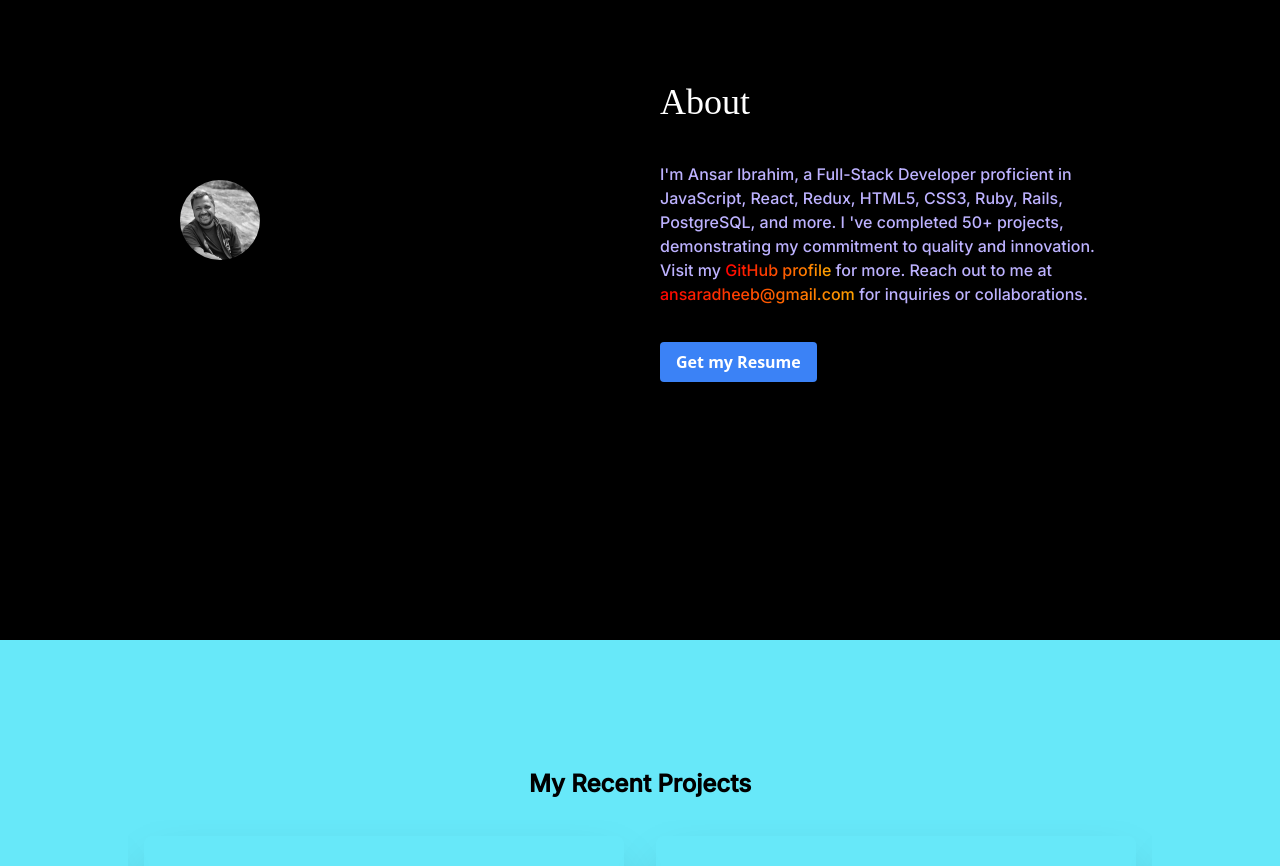
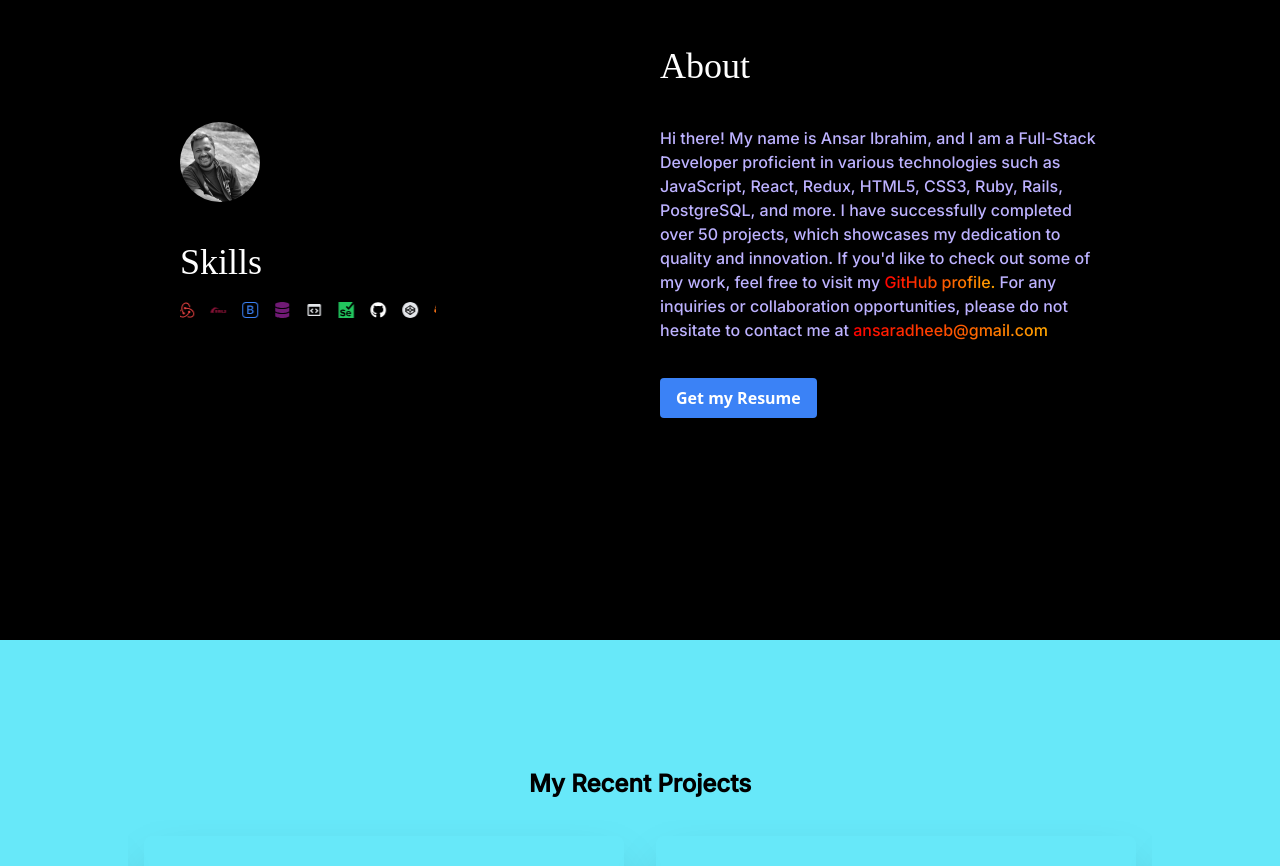
Before and after one commit to AnsarIbrahim/Ansar-Portfolio, a React (Create React App) app: page / in a window 1280 px wide. Shown: the part 960-1826 px from the top of the page. Built offline with nearby package versions, Linux system fonts and the light colour scheme; a web font is replaced by a local one.

Commit message:
Add Skills in About Section and Clear all Grammer mistakes

```diff
--- a/package.json
+++ b/package.json
@@ -11,6 +11,7 @@
     "lodash": "^4.17.21",
     "prop-types": "^15.8.1",
     "react": "^18.2.0",
+    "react-bootstrap-icons": "^1.10.3",
     "react-dom": "^18.2.0",
     "react-icons": "^4.12.0",
     "react-intersection-observer": "^9.5.3",
--- a/src/CSS/styles.css
+++ b/src/CSS/styles.css
@@ -40,3 +40,30 @@
 .h-half {
   height: 110vh;
 }
+
+.carousel {
+  position: relative;
+  width: 100%;
+  margin: 0 0;
+  overflow: hidden;
+}
+
+.carousel__track-container {
+  width: 100%;
+  overflow: hidden;
+}
+
+.carousel__track {
+  display: flex;
+  animation: scroll 10s linear infinite;
+}
+
+.carousel__slide {
+  width: calc(100% / 8);
+  flex: 0 0 auto;
+}
+
+@keyframes scroll {
+  0% { transform: translateX(0); }
+  100% { transform: translateX(-100%); }
+}
--- a/src/components/About/About.jsx
+++ b/src/components/About/About.jsx
@@ -4,6 +4,7 @@ import { useInView } from 'react-intersection-observer';
 import img from '../../assests/Ansar.jpg';
 import '../../CSS/styles.css';
 import resume from '../../assests/Ansar-Resume.pdf';
+import skills from '.';
 
 const About = () => {
   const controlsImg = useAnimation();
@@ -44,7 +45,25 @@ const About = () => {
           className="h-20 w-20 rounded-full"
           style={{ filter: 'grayscale(100%)' }}
         />
+        <div className="mt-10 text-white">
+          <h2 className="new mb-5 text-4xl text-white">Skills</h2>
+          <div className="carousel">
+            <div className="carousel__track-container">
+              <ul className="carousel__track">
+                {skills.map((skill) => (
+                  <li
+                    key={skill.id}
+                    className={`carousel__slide ${skill.color}`}
+                  >
+                    {skill.icon}
+                  </li>
+                ))}
+              </ul>
+            </div>
+          </div>
+        </div>
       </motion.div>
+
       <motion.div
         className="flex w-full flex-col items-start p-5 text-left"
         ref={refText}
@@ -53,10 +72,12 @@ const About = () => {
       >
         <h2 className="new mb-5 text-4xl text-white">About</h2>
         <p className="about new1 mb-5 mt-5 text-left">
-          I&apos;m Ansar Ibrahim, a Full-Stack Developer proficient in
-          JavaScript, React, Redux, HTML5, CSS3, Ruby, Rails, PostgreSQL, and
-          more. I &apos;ve completed 50+ projects, demonstrating my commitment
-          to quality and innovation. Visit my
+          Hi there! My name is Ansar Ibrahim, and I am a Full-Stack Developer
+          proficient in various technologies such as JavaScript, React, Redux,
+          HTML5, CSS3, Ruby, Rails, PostgreSQL, and more. I have successfully
+          completed over 50 projects, which showcases my dedication to quality
+          and innovation. If you&apos;d like to check out some of my work, feel free
+          to visit my
           {' '}
           <a
             href="https://github.com/AnsarIbrahim"
@@ -64,10 +85,11 @@ const About = () => {
             rel="noopener noreferrer"
             className="gradient-text text-white"
           >
-            GitHub profile
+            GitHub profile.
           </a>
           {' '}
-          for more. Reach out to me at
+          For any inquiries or collaboration opportunities, please do not
+          hesitate to contact me at
           {' '}
           <a
             href="mailto:ansaradheeb@gmail.com"
@@ -76,7 +98,6 @@ const About = () => {
             ansaradheeb@gmail.com
             {' '}
           </a>
-          for inquiries or collaborations.
         </p>
         <div className="my-4">
           <button
--- /dev/null
+++ b/src/components/About/index.js
@@ -0,0 +1,104 @@
+import {
+  FaJs,
+  FaReact,
+  FaHtml5,
+  FaCss3,
+  FaDatabase,
+  FaGithub,
+  FaGitlab,
+  FaTerminal,
+} from 'react-icons/fa';
+import {
+  SiRedux,
+  SiRuby,
+  SiRubyonrails,
+  SiSelenium,
+  SiCodepen,
+} from 'react-icons/si';
+import { BiCodeBlock } from 'react-icons/bi';
+import { Bootstrap } from 'react-bootstrap-icons';
+
+const skills = [
+  {
+    id: 1,
+    icon: <FaJs />,
+    color: 'text-yellow-500',
+  },
+  {
+    id: 2,
+    icon: <SiRuby />,
+    color: 'text-red-900',
+  },
+  {
+    id: 3,
+    icon: <FaHtml5 />,
+    color: 'text-orange-500',
+  },
+  {
+    id: 4,
+    icon: <FaCss3 />,
+    color: 'text-blue-800',
+  },
+  {
+    id: 5,
+    icon: <FaReact />,
+    color: 'text-blue-500',
+  },
+  {
+    id: 6,
+    icon: <SiRedux />,
+    color: 'text-red-500',
+  },
+  {
+    id: 7,
+    icon: <SiRubyonrails />,
+    color: 'text-rose-900',
+  },
+  {
+    id: 8,
+    icon: <Bootstrap />,
+    color: 'text-blue-500',
+  },
+  {
+    id: 9,
+    icon: <FaDatabase />,
+    color: 'text-fuchsia-900',
+  },
+  {
+    id: 10,
+    icon: <BiCodeBlock />,
+    color: 'text-gray-200',
+  },
+  {
+    id: 11,
+    icon: <SiSelenium />,
+    color: 'text-green-500',
+  },
+  {
+    id: 12,
+    icon: <FaGithub />,
+    color: 'text-white',
+  },
+  {
+    id: 13,
+    icon: <SiCodepen />,
+    color: 'text-gray-200',
+  },
+  {
+    id: 14,
+    icon: <FaGitlab />,
+    color: 'text-orange-500',
+  },
+  {
+    id: 15,
+    icon: <FaTerminal />,
+    color: 'text-green-500',
+  },
+  {
+    id: 16,
+    icon: <FaJs />,
+    color: 'text-yellow-500',
+  },
+];
+
+export default skills;
```
Also changed, not shown: 1 other file (tests, documents, lock files or other folders).
